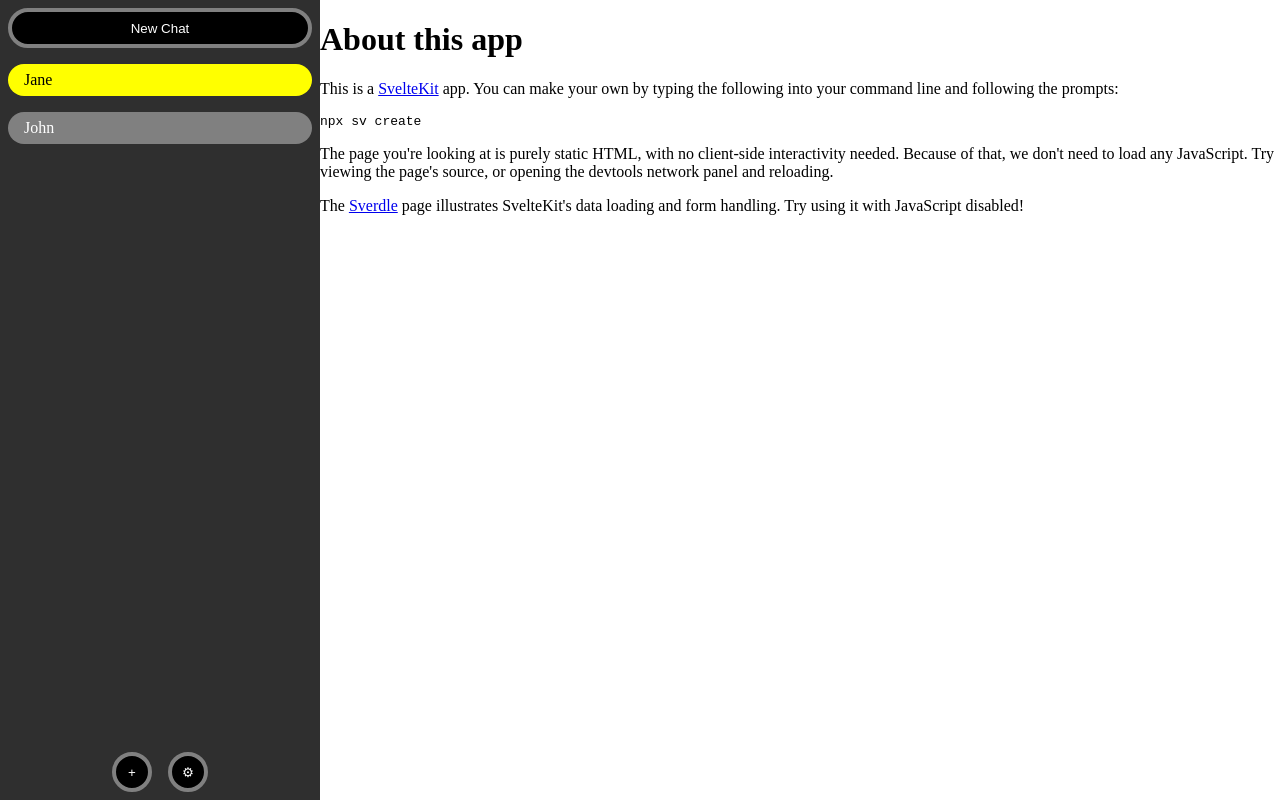
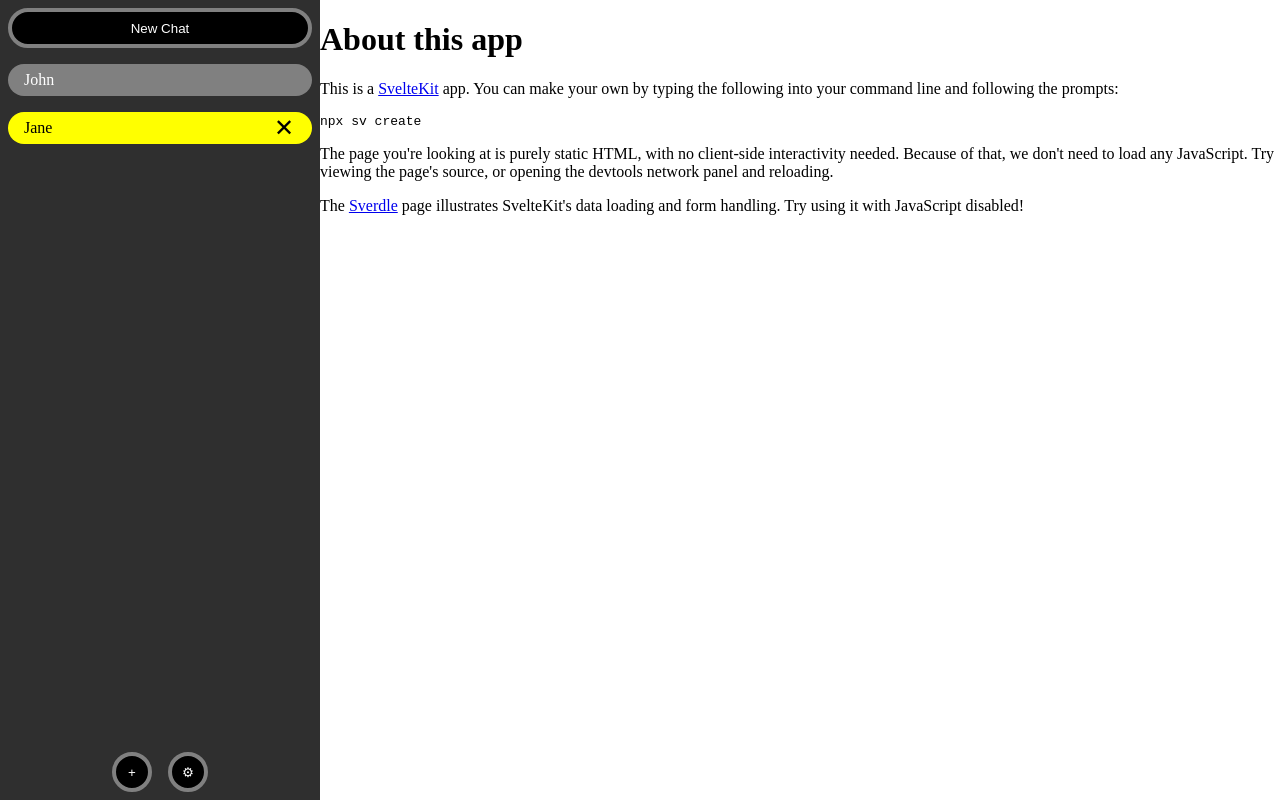
Before and after one commit to chldu2000/fairy, a SvelteKit app: page /about in a window 1280 px wide. Built offline with nearby package versions, Linux system fonts and the light colour scheme.

Commit message:
delete chat session (update array)

```diff
--- a/src/lib/mocked-data.ts
+++ b/src/lib/mocked-data.ts
@@ -28,7 +28,8 @@ export const chatList = writable<Chat[]>([
 export const selectedChatId = writable<number | null>(1);
 
 export function createChat(name: string) : number {
-  const newId = get(chatList).length + 1;
+  const chats = get(chatList);
+  const newId = chats.length > 0 ? Math.max(...chats.map(chat => chat.id)) + 1 : 1;
   chatList.update(chats => [
     ...chats,
     {
@@ -44,3 +45,7 @@ export function createChat(name: string) : number {
 
   return newId;
 }
+
+export function deleteChat(id: number) {
+  chatList.update(chats => chats.filter(chat => chat.id !== id));
+}
--- a/src/routes/Sidebar.svelte
+++ b/src/routes/Sidebar.svelte
@@ -1,6 +1,7 @@
 <script lang="ts">
-    import { chatList, selectedChatId, createChat } from "$lib/mocked-data";
+    import { chatList, selectedChatId, createChat, deleteChat } from "$lib/mocked-data";
     import { goto } from "$app/navigation";
+    import { scale } from "svelte/transition";
 
     function jumpTo(target: number) {
         if (target === -1) {
@@ -16,6 +17,18 @@
             console.error("Invalid target for onclick:", target);
         }
     }
+
+    function handleDeleteChat(event: Event, id: number) {
+        event.preventDefault();
+        event.stopPropagation();
+
+        console.log("Deleting chat:", id);
+        deleteChat(id);
+        if ($selectedChatId === id) {
+            selectedChatId.set(null);
+            goto('/');
+        }
+    }
 </script>
 
 <div class="sidebar">
@@ -23,9 +36,10 @@
         New Chat
     </button>
     <div class="chat-list">
-        {#each $chatList as chat}
-            <a href={`/chat/${chat.id}`} class="chat-item {$selectedChatId === chat.id ? 'selected' : ''}">
+        {#each [...$chatList].reverse() as chat (chat.id)}
+            <a href={`/chat/${chat.id}`} class="chat-item {$selectedChatId === chat.id ? 'selected' : ''}" transition:scale>
                 {chat.name}
+                <button class='icon-button' onclick={ (e) => handleDeleteChat(e, chat.id) }>✕</button>
             </a>
         {/each}
     </div>
@@ -70,18 +84,43 @@
         white-space: nowrap;
         overflow: hidden;
         text-overflow: ellipsis;
+
+        display: flex;
+        justify-content: space-between;
+        align-items: center;
     }
 
-    .chat-item.selected, .chat-item:hover {
+    .chat-item.selected,
+    .chat-item:hover {
         background-color: yellow;
         color: black;
         /* border: yellow 0.25rem solid; */
+    }
+
+    .chat-item.selected .icon-button,
+    .chat-item:hover .icon-button {
+        display: flex; /* show icon buttons if parent is selected */
     }
 
     .button-group-h-centered {
         display: flex;
         flex-direction: row;
         justify-content: center;
+    }
+
+    .icon-button {
+        background: transparent;
+        border: none;
+        color: inherit;
+        font-size: 1.5rem;
+        cursor: pointer;
+        width: 1.5rem;
+        height: 1.5rem;
+        display: none; /* hide by default */
+        align-items: center;
+        justify-content: center;
+        padding: 0;
+        margin: 0;
     }
 
     button {
```
